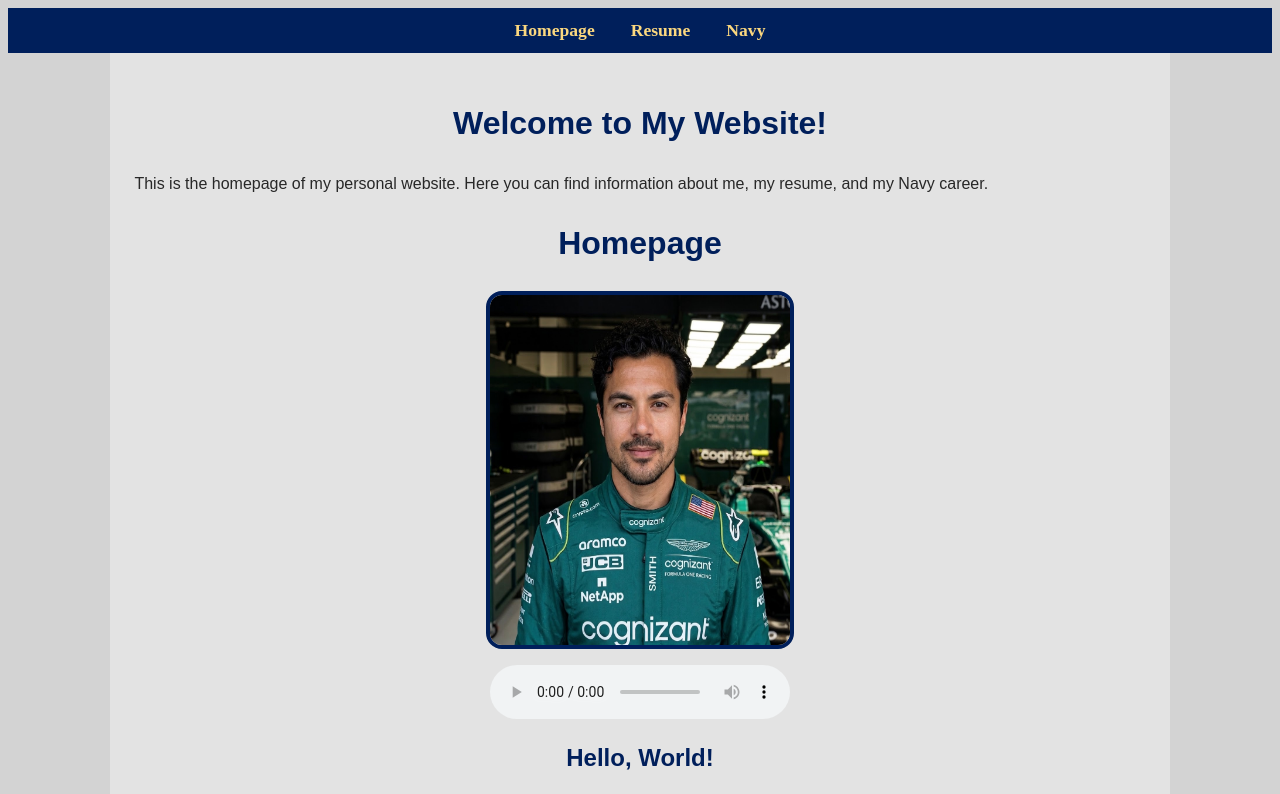
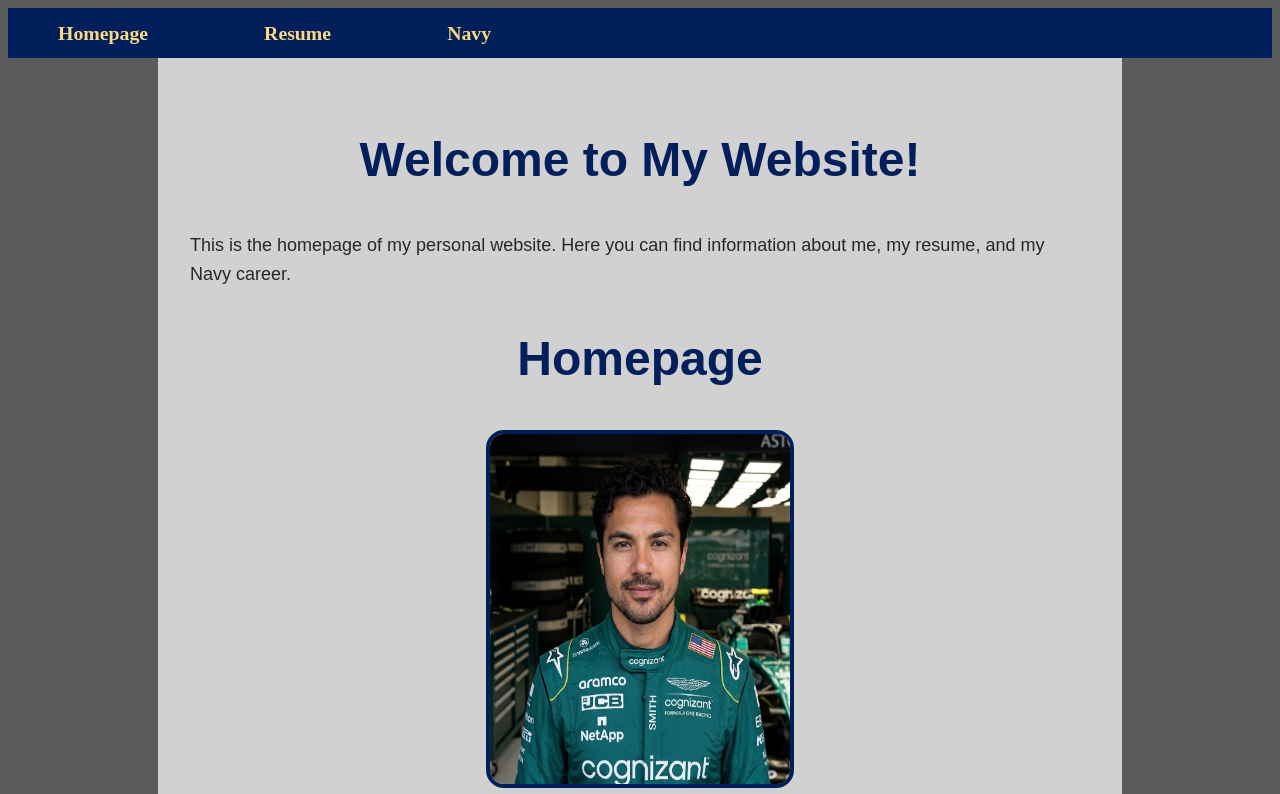
Before and after one commit to JanelAbad/janelabad.github.io, a plain HTML site: page Project3/index.html in a window 1280 px wide. Shown: the top 794 px of the page. Drawn offline with Linux system fonts and the light colour scheme.

Commit message:
Window Size Change CSS Code

```diff
--- a/Project3/index.css
+++ b/Project3/index.css
@@ -62,3 +62,32 @@ main audio {
   display: block;
   margin: 1em auto;
 }
+
+/* Tablet and up */
+@media (min-width: 600px) {
+  body {
+    font-size: 18px;
+    background-color: rgb(90, 90, 90);
+  }
+  nav ul {
+    display: flex;
+    gap: 1rem;
+  }
+  main {
+    padding: 2rem;
+  }
+}
+
+/* Desktop and up */
+@media (min-width: 1000px) {
+  main {
+    max-width: 900px;
+    margin: 0 auto;
+  }
+  h1 {
+    font-size: 3rem;
+  }
+  nav a {
+    padding: 1rem 2rem;
+  }
+}
--- a/Project3/index.html
+++ b/Project3/index.html
@@ -5,6 +5,7 @@
     <meta charset="UTF-8">
     <title>Home Page</title>
     <link rel="stylesheet" href="index.css">
+    <meta name="viewport" content="width=device-width, initial-scale=1.0">
   </head>
 
   <body>
--- /dev/null
+++ b/Project3/map.css
@@ -0,0 +1,78 @@
+/* Navigation: identical on all pages, not counted as a style */
+nav ul {
+  list-style: none;
+  margin: 0;
+  padding: 0.75em 0;
+  text-align: center;
+  background-color: rgb(0, 31, 91);
+}
+
+nav li {
+  display: inline-block;
+  margin: 0 1em;
+}
+
+nav a {
+  color: rgb(251, 216, 127);
+  font-size: 1.1em;
+  font-weight: bold;
+  text-decoration: none;
+}
+
+nav a:hover {
+  text-decoration: underline;
+}
+
+/* Style 1: page background color */
+body {
+  background-color: rgb(251, 216, 127);
+}
+
+/* Style 2: fixed width layout, white sheet of paper */
+main {
+  width: 850px;
+  margin: 2em auto;
+  padding: 3em;
+  background-color: white;
+  box-shadow: 0 0 1em rgba(0, 0, 0, 0.3);
+}
+
+/* Style 3: classic resume font, text color, and line spacing */
+main {
+  font-family: Georgia, "Times New Roman", serif;
+  color: rgb(30, 30, 30);
+  line-height: 1.4;
+}
+
+/* Style 4: name at the top */
+h1 {
+  margin-bottom: 0;
+  text-align: center;
+  font-size: 2.5em;
+  color: rgb(0, 31, 91);
+  letter-spacing: 0.05em;
+}
+
+/* Style 5: contact line under the name */
+h1 + p {
+  margin-top: 0.25em;
+  text-align: center;
+  font-size: 0.9em;
+  color: rgb(80, 80, 80);
+}
+
+/* Style 6: section headings with a navy underline */
+h2 {
+  padding-bottom: 0.2em;
+  font-size: 1.2em;
+  color: rgb(0, 31, 91);
+  text-transform: uppercase;
+  border-bottom: 0.1em solid rgb(0, 31, 91);
+}
+
+/* Style 7: job titles and degree line */
+h3 {
+  margin-bottom: 0.25em;
+  font-size: 1em;
+  color: rgb(60, 60, 60);
+}
```
Also changed, not shown: Project3/map.html (added, +58 -0 lines).
